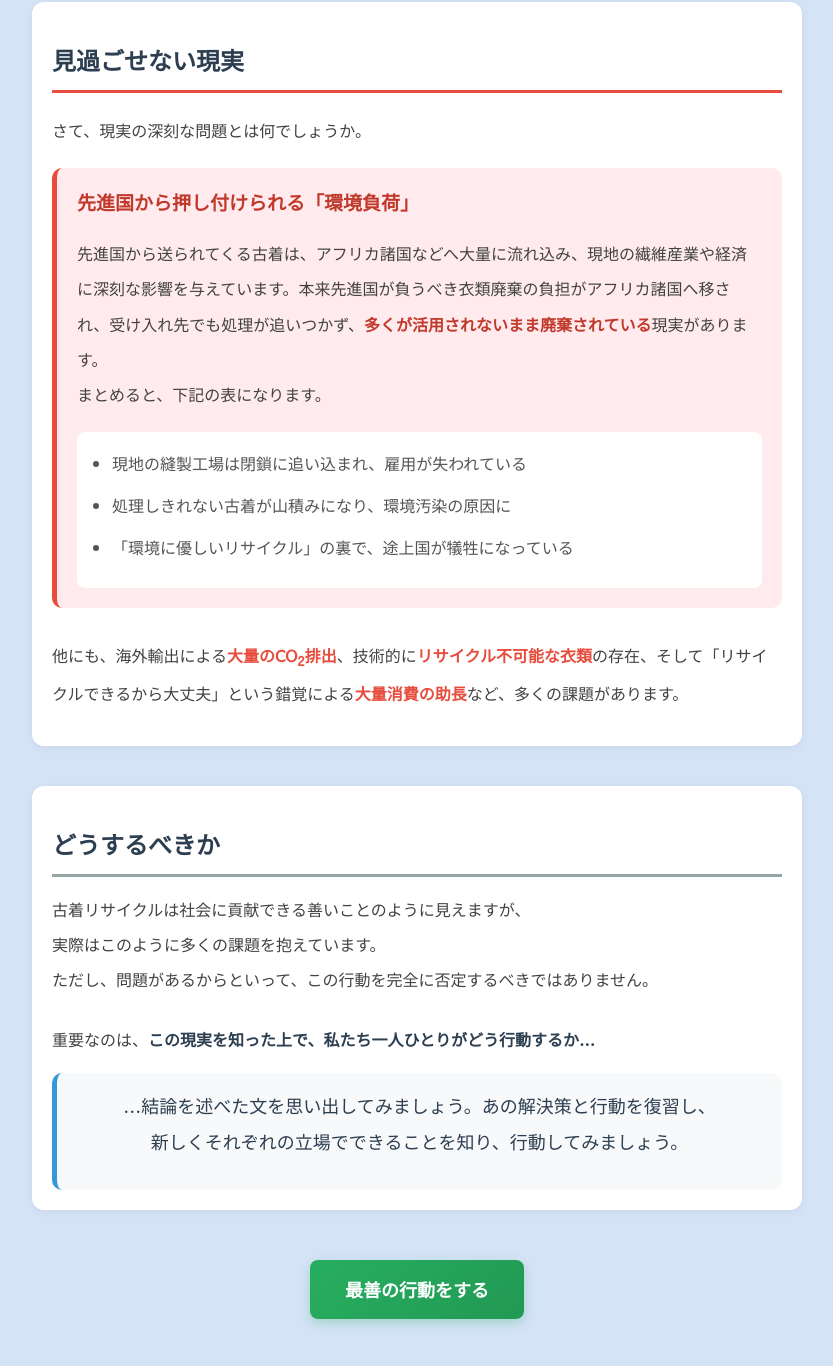
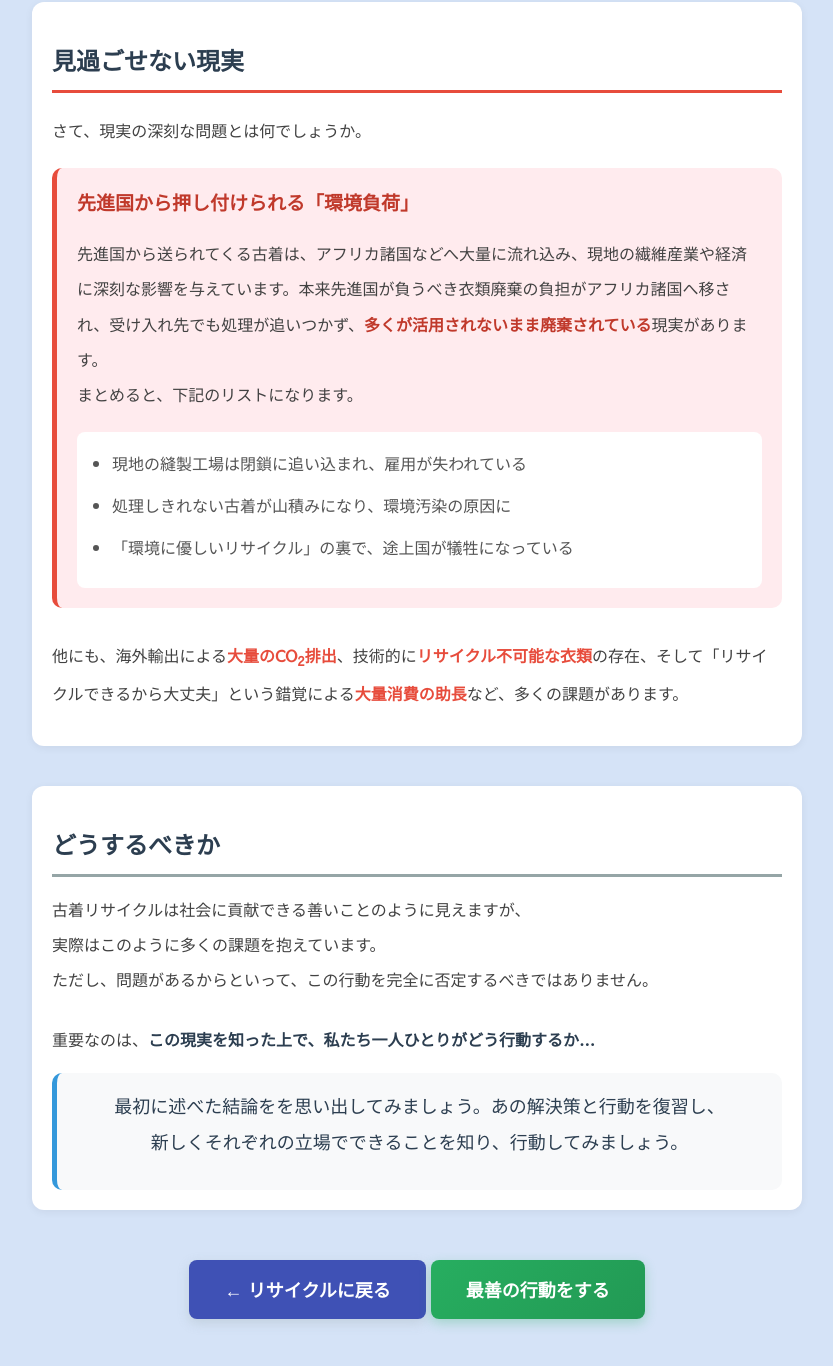
Before and after one commit to DaigoMatsuki/web_contest, a plain HTML site: page reality.html in a window 1280 px wide. Shown: the part 1028-2394 px from the top of the page, without its empty margins (223-1056 px from the left). Drawn offline with Linux system fonts and the light colour scheme.

Commit message:
現実について文章修正

```diff
--- a/reality.html
+++ b/reality.html
@@ -111,7 +111,7 @@
 
             <p style="font-size:16px; line-height:2.2; color:#424242; margin-bottom:10px;">
               先進国から送られてくる古着は、アフリカ諸国などへ大量に流れ込み、現地の繊維産業や経済に深刻な影響を与えています。本来先進国が負うべき衣類廃棄の負担がアフリカ諸国へ移され、受け入れ先でも処理が追いつかず、<strong
-                style="color:#c0392b;">多くが活用されないまま廃棄されている</strong>現実があります。<br>まとめると、下記の表になります。
+                style="color:#c0392b;">多くが活用されないまま廃棄されている</strong>現実があります。<br>まとめると、下記のリストになります。
             </p>
 
             <div style="background:#fff; padding:15px; border-radius:8px; margin-top:20px;">
@@ -151,15 +151,17 @@
           <div
             style="background:#f8f9fa; padding:15px; border-radius:10px; text-align:center; border-left:5px solid #3498db;">
             <p style="font-size:18px; line-height:2; color:#2c3e50; margin-bottom:15px;">
-              …結論を述べた文を思い出してみましょう。あの解決策と行動を復習し、<br>
+              最初に述べた結論をを思い出してみましょう。あの解決策と行動を復習し、<br>
               新しくそれぞれの立場でできることを知り、行動してみましょう。
             </p>
           </div>
         </div>
       </section>
+
     </div>
 
     <div class="bottom-nav">
+      <a href="recycle.html" class="bottom-button-home" style="margin-right: 0px; margin-bottom: 10px;">← リサイクルに戻る</a>
       <a href="actions.html" class="bottom-button-next">最善の行動をする</a>
     </div>
   </div>
```
